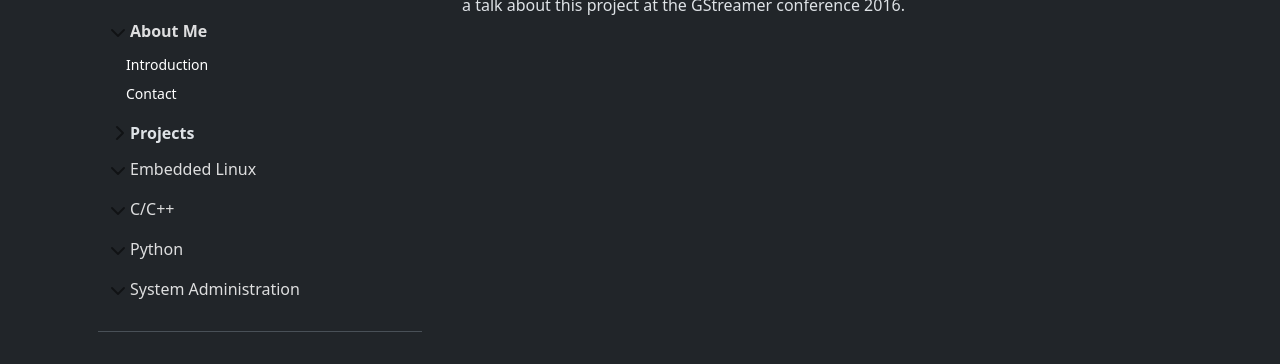
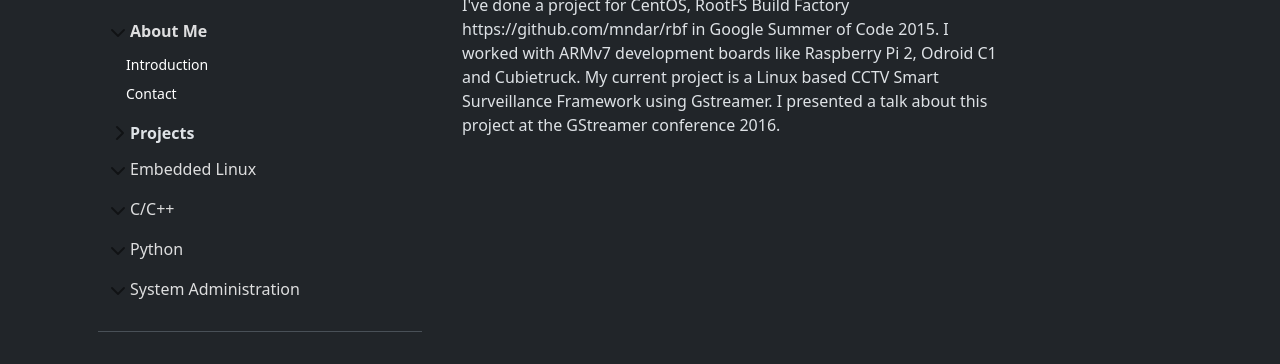
Before and after one commit to mndar/mndar.github.io, a plain HTML site: page index.html in a window 1280 px wide. Shown: the part 591-955 px from the top of the page. Drawn offline with nearby package versions, Linux system fonts and the light colour scheme.

Commit message:
Updated content div width

```diff
--- a/index.html
+++ b/index.html
@@ -99,7 +99,7 @@
                           </ul>
                 </div>
             </div>
-            <div class="col-sm-8" id="content">
+            <div class="col-sm-6" id="content">
                 <hr>
                 <h2>About Me</h2>
                 <hr>
```
